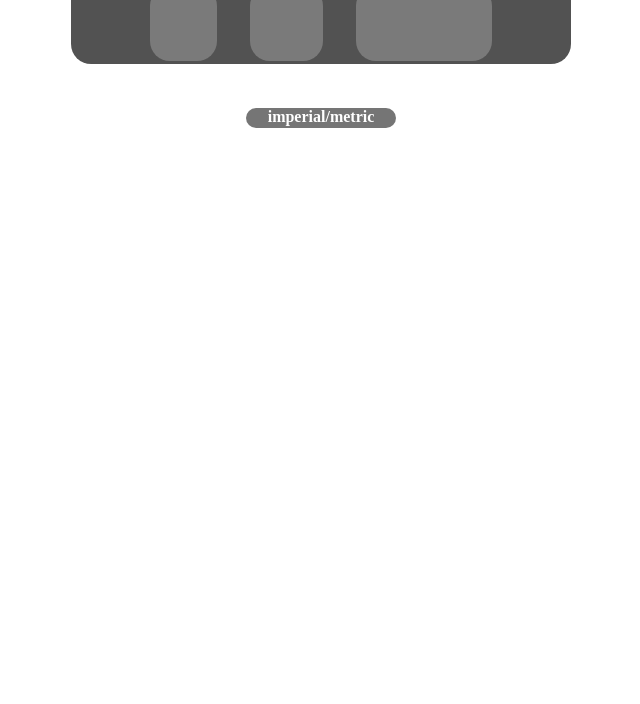
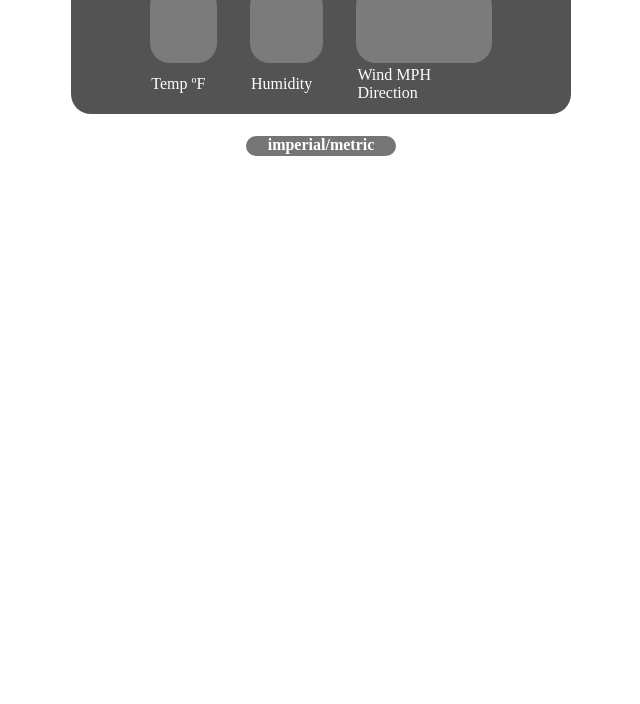
Before and after one commit to mndowne/weather5app, a website: page index.html in a window 1280 px wide. Shown: the part 96-800 px from the top of the page, without its empty margins (319-959 px from the left). Drawn offline with nearby package versions, Linux system fonts and the light colour scheme.

Commit message:
formmatting the display a bit

```diff
--- a/index.html
+++ b/index.html
@@ -1,7 +1,10 @@
+<!DOCTYPE html>
 <html>
+
 <head>
 
     <title>Weather</title>
+    <meta name="viewport" content="width=device-width, initial-scale=1">
     <link href="https://maxcdn.bootstrapcdn.com/bootstrap/3.3.6/css/bootstrap.min.css">
     <link href="https://fonts.googleapis.com/css?family=Pacifico" rel="stylesheet">
 
@@ -41,17 +44,17 @@
                     <td style="width: 100px">
                     </td>
                     <td>
-                        <p id ="tempTitle" style="color: white"> Temp ºF</p>
+                        <p id="tempTitle"> Temp ºF</p>
                     </td>
                     <td>
                     </td>
                     <td>
-                        <p style="color: white">Humidity</p>
+                        <p id="humidityTitle">Humidity</p>
                     </td>
                     <td>
                     </td>
                     <td>
-                        <p id="windTitle"style="color: white">Wind MPH Direction</P>
+                        <p id="windTitle">Wind MPH Direction</P>
                     </td>
                 </tr>
             </table>
--- a/style.css
+++ b/style.css
@@ -7,7 +7,7 @@ body {
 
 .weather {
     background-color: rgb(40,40,40);
-    height: 150px;
+    height: 200px;
     width: 500px;
     margin-top: 10px;
     margin-left: auto;
@@ -55,23 +55,26 @@ body {
     color: white;
     font-size: 200%;
     text-align: center;
+    margin-top: -5px;
 }
 #humid {
     color: white;
     font-size: 200%;
     text-align: center;
+    margin-top: -5px;
 }
 #wind {
     color: white;
     font-size: 200%;
     text-align: center;
+    margin-top: -5px;
 }
 
 #units {
     background-color: rgb(40,40,40);
     height: 20px;
     width: 150px;
-    margin-top: 5px;
+    margin-top: 15px;
     margin-left: auto;
     margin-right: auto;
     opacity: .8;
@@ -79,3 +82,17 @@ body {
     color: white;
     text-align: center;
 }
+
+#windTitle {
+    color: white;
+    margin-top: -0px
+}
+
+#humidityTitle {
+    color: white;
+    margin-top: -0px
+}
+#tempTitle {
+    color: white;
+    margin-top: -0px
+}
```
